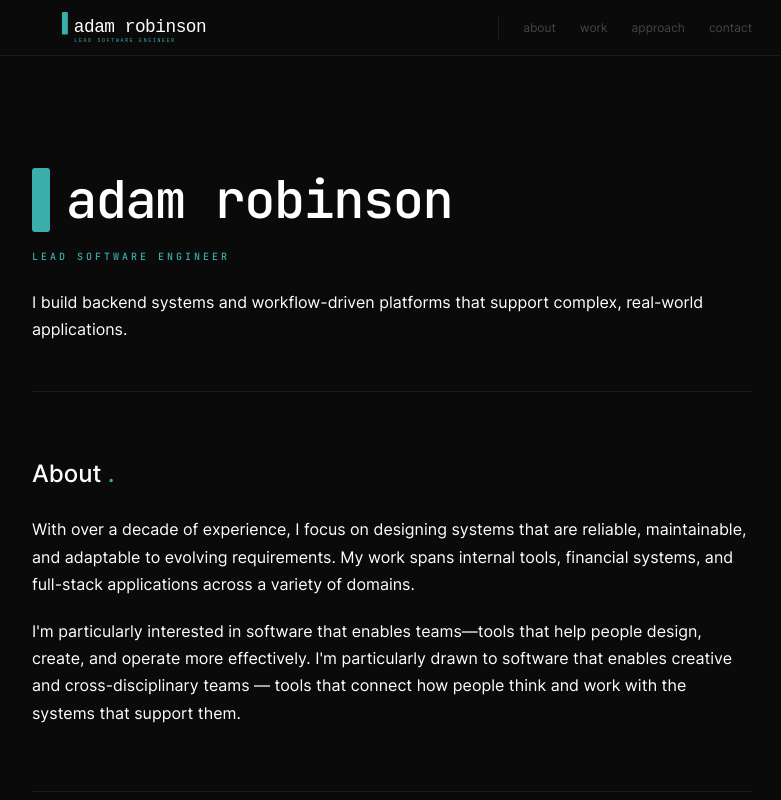
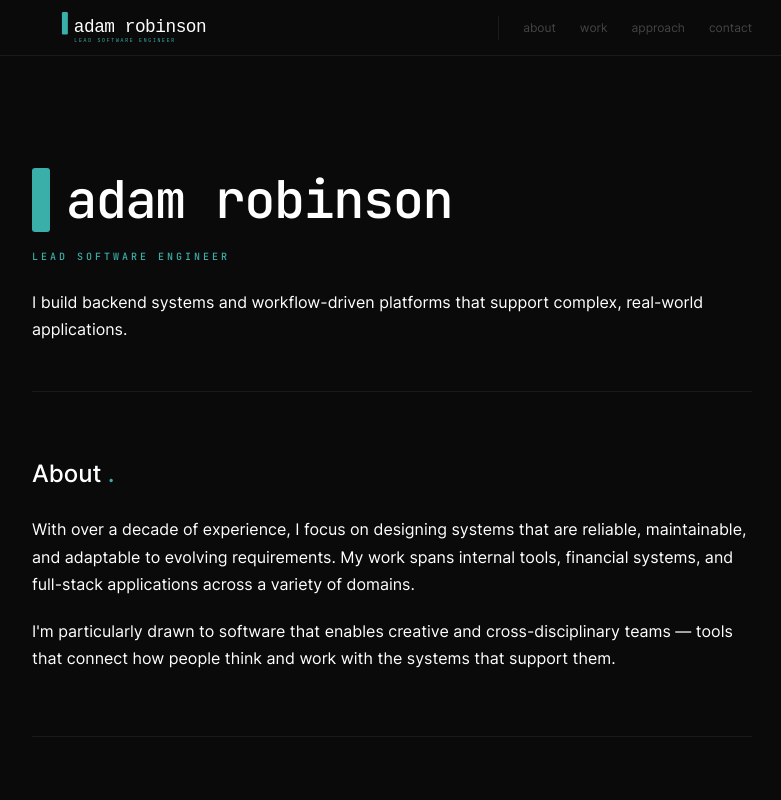
Before and after one commit to aaddaamm/dotcom, a SvelteKit app: page / in a window 1280 px wide. Shown: the top 800 px of the page, without its empty margins (248-1029 px from the left). Built offline with nearby package versions, Linux system fonts and the light colour scheme.

Commit message:
copy: fix repetitive phrasing in About section
Remove duplicate sentence that said 'particularly interested' and
'particularly drawn to' back-to-back with overlapping meaning.

Amp-Thread-ID: https://ampcode.com/threads/T-019d1095-77fe-76d1-b048-43575a17c852
Co-authored-by: Amp <amp@ampcode.com>

```diff
--- a/src/routes/+page.svelte
+++ b/src/routes/+page.svelte
@@ -42,10 +42,8 @@
 				financial systems, and full-stack applications across a variety of domains.
 			</p>
 			<p>
-				I'm particularly interested in software that enables teams—tools that help people design,
-				create, and operate more effectively. I'm particularly drawn to software that enables
-				creative and cross-disciplinary teams — tools that connect how people think and work with
-				the systems that support them.
+				I'm particularly drawn to software that enables creative and cross-disciplinary teams —
+				tools that connect how people think and work with the systems that support them.
 			</p>
 		</div>
 	</section>
```
